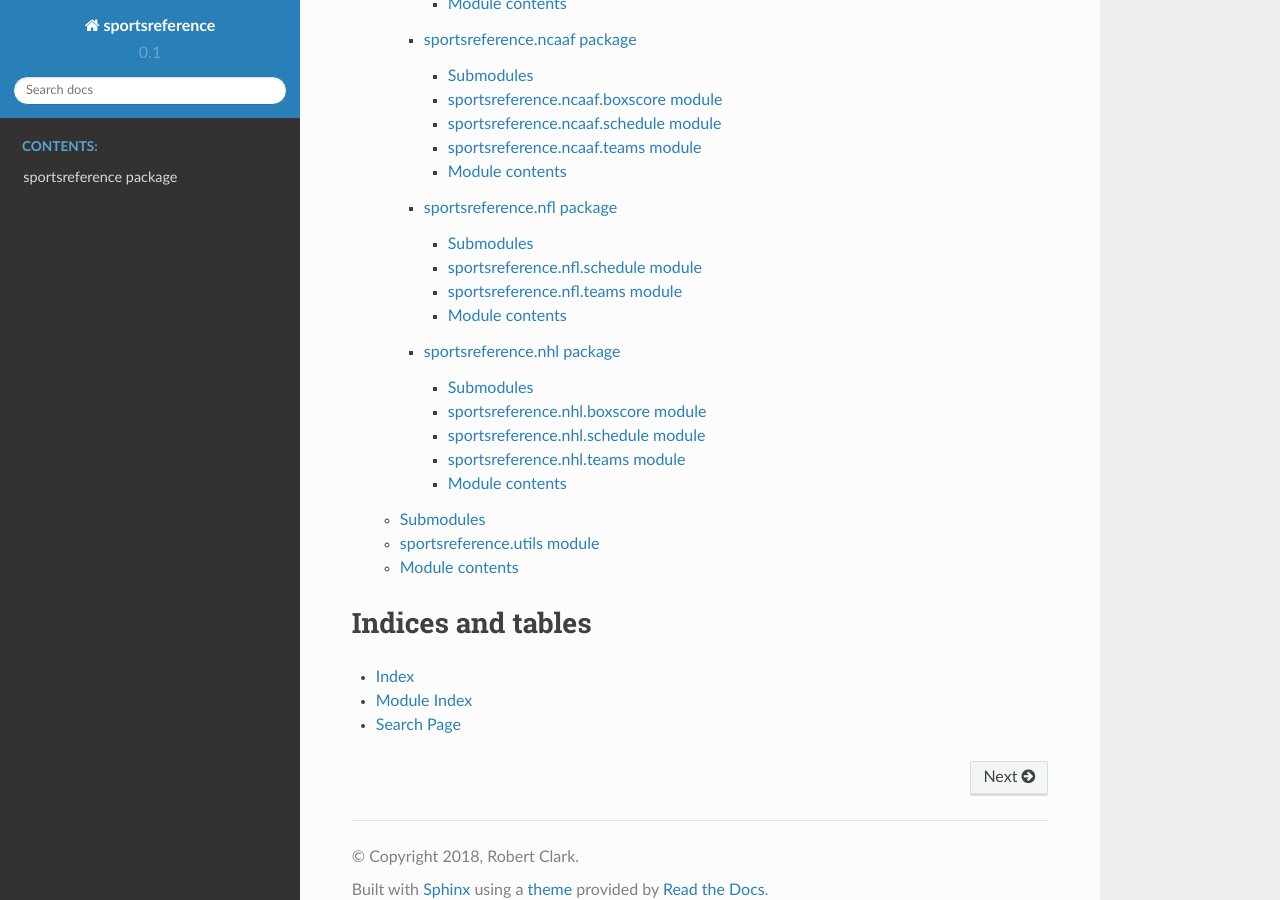
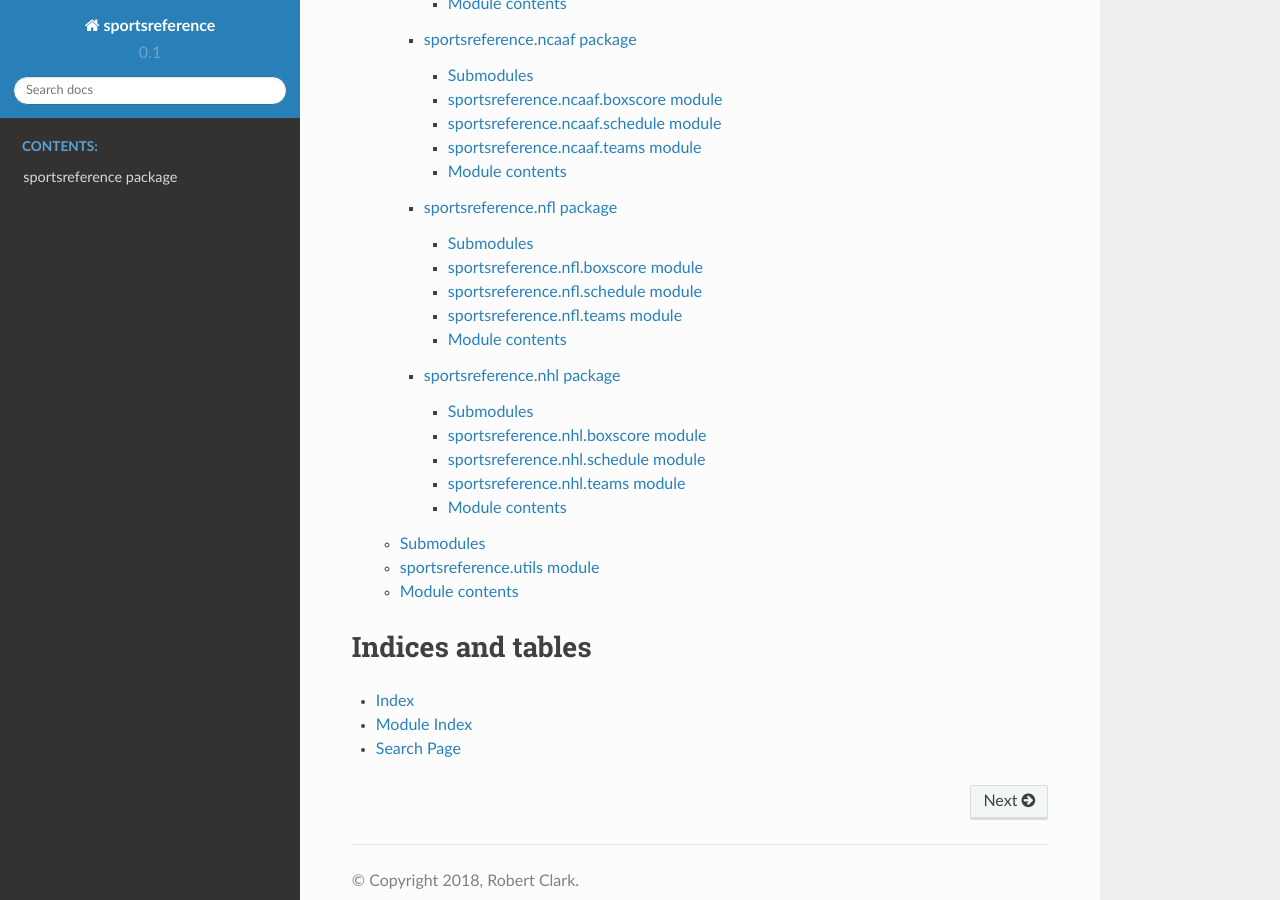
Before and after one commit to roclark/sportsipy, a Sphinx documentation site: the page built from docs/index.rst, in a window 1280 px wide and 900 px high, scrolled down 756 px. Built offline with Sphinx 7.4.7 and the Read the Docs theme 2.0.0, drawn with Linux system fonts in a browser that asks for light colours.

Commit message:
Include NFL Boxscore with documentation
Signed-Off-By: Robert Clark <robdclark@outlook.com>

```diff
--- a/docs/sportsreference.nfl.rst
+++ b/docs/sportsreference.nfl.rst
@@ -3,6 +3,14 @@ sportsreference.nfl package
 
 Submodules
 ----------
+
+sportsreference.nfl.boxscore module
+-----------------------------------
+
+.. automodule:: sportsreference.nfl.boxscore
+    :members:
+    :undoc-members:
+    :show-inheritance:
 
 sportsreference.nfl.schedule module
 -----------------------------------
```
